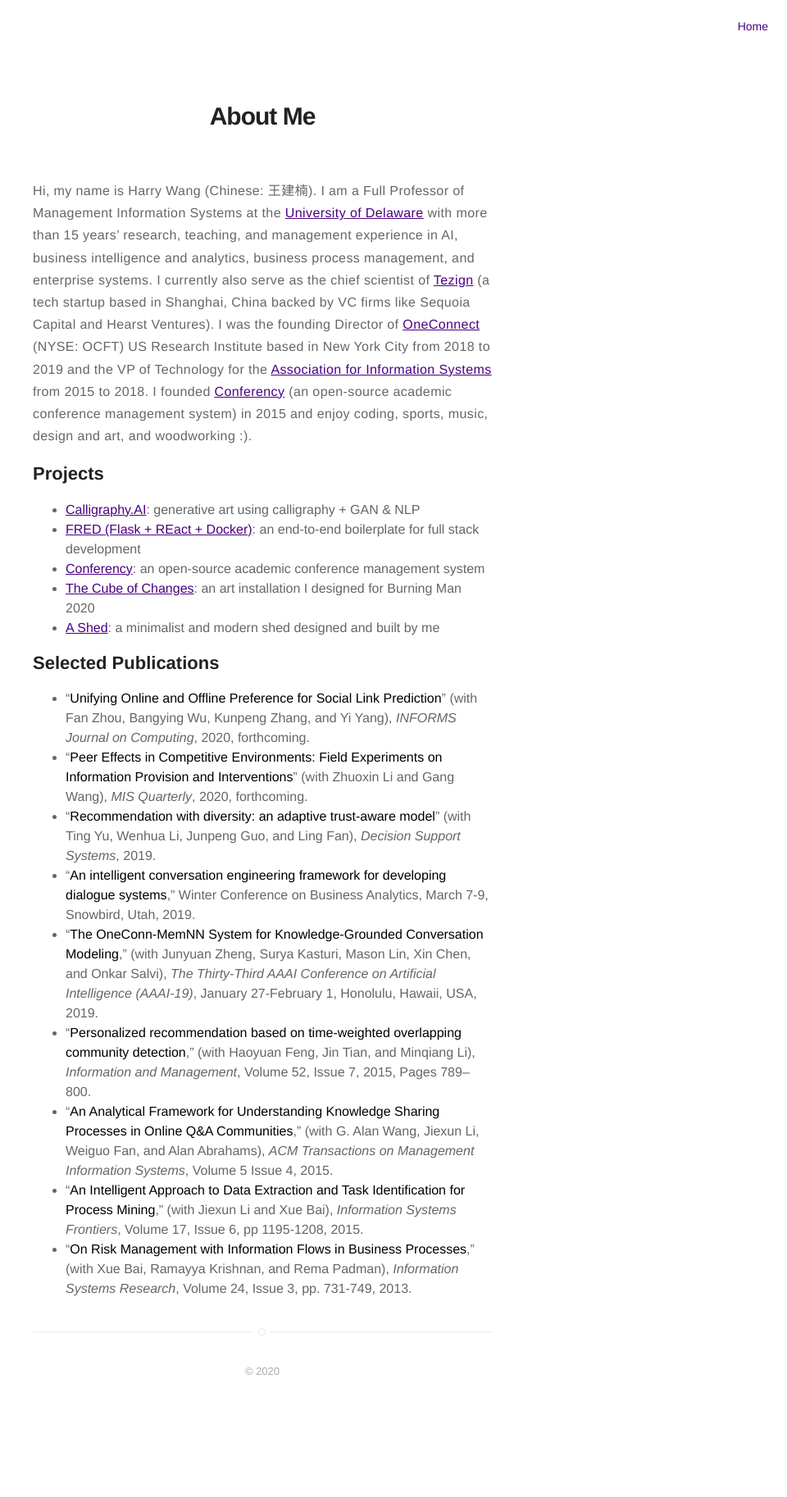
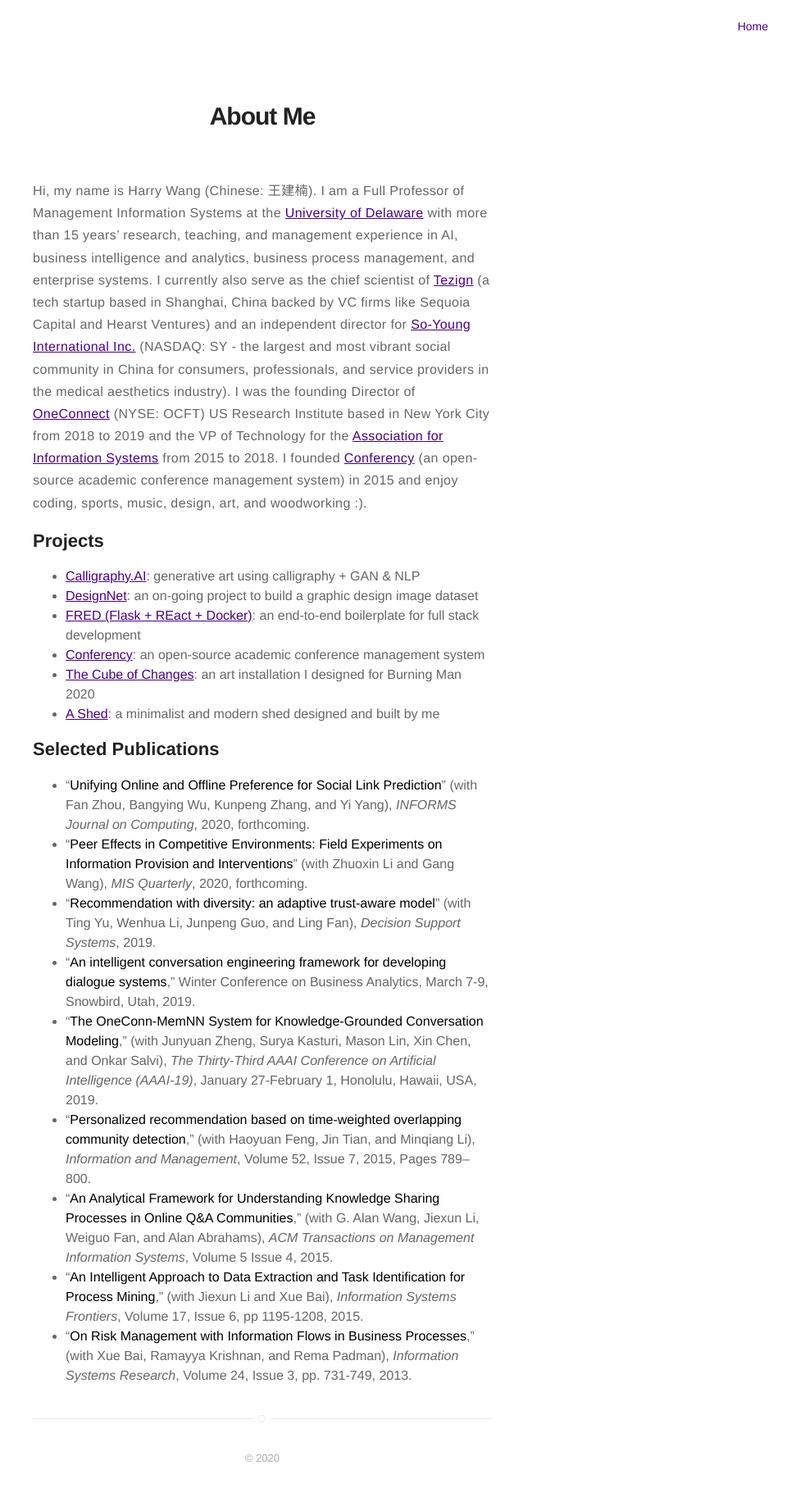
Before and after one commit to harrywang/harrywang.github.io, a Jekyll site: the page built from about.md, in a window 1280 px wide. Shown: the whole page at 82% size, without its empty margins (320-1280 px from the left). Built offline with Jekyll 4.4.1, drawn with Linux system fonts in a browser that asks for light colours; before the commit the page ends 1720 px from its top, so only the background shows below that.

Commit message:
updated about page

```diff
--- a/about.md
+++ b/about.md
@@ -4,11 +4,12 @@
 ---
 # About Me
 
-Hi, my name is Harry Wang (Chinese: 王建楠). I am a Full Professor of Management Information Systems at the [University of Delaware](https://www.udel.edu/) with more than 15 years' research, teaching, and management experience in AI, business intelligence and analytics, business process management, and enterprise systems. I currently also serve as the chief scientist of [Tezign](https://www.tezign.com) (a tech startup based in Shanghai, China backed by VC firms like Sequoia Capital and Hearst Ventures). I was the founding Director of [OneConnect](https://www.ocft.com/) (NYSE: OCFT) US Research Institute based in New York City from 2018 to 2019 and the VP of Technology for the [Association for Information Systems](https://aisnet.org/) from 2015 to 2018. I founded [Conferency](https://www.conferency.com/) (an open-source academic conference management system) in 2015 and enjoy coding, sports, music, design and art, and woodworking :).
+Hi, my name is Harry Wang (Chinese: 王建楠). I am a Full Professor of Management Information Systems at the [University of Delaware](https://www.udel.edu/) with more than 15 years' research, teaching, and management experience in AI, business intelligence and analytics, business process management, and enterprise systems. I currently also serve as the chief scientist of [Tezign](https://www.tezign.com) (a tech startup based in Shanghai, China backed by VC firms like Sequoia Capital and Hearst Ventures) and an independent director for [So-Young International Inc.](https://www.soyoung.com) (NASDAQ: SY - the largest and most vibrant social community in China for consumers, professionals, and service providers in the medical aesthetics industry). I was the founding Director of [OneConnect](https://www.ocft.com/) (NYSE: OCFT) US Research Institute based in New York City from 2018 to 2019 and the VP of Technology for the [Association for Information Systems](https://aisnet.org/) from 2015 to 2018. I founded [Conferency](https://www.conferency.com/) (an open-source academic conference management system) in 2015 and enjoy coding, sports, music, design, art, and woodworking :).
 
 ## Projects
 
 - [Calligraphy.AI](http://harrywang.me/calligraphy): generative art using calligraphy + GAN & NLP
+- [DesignNet](https://design-net.org/): an on-going project to build a graphic design image dataset
 - [FRED (Flask + REact + Docker)](http://harrywang.me/fred): an end-to-end boilerplate for full stack development
 - [Conferency](https://www.conferency.com/): an open-source academic conference management system
 - [The Cube of Changes](http://harrywang.me/cube): an art installation I designed for Burning Man 2020
```
